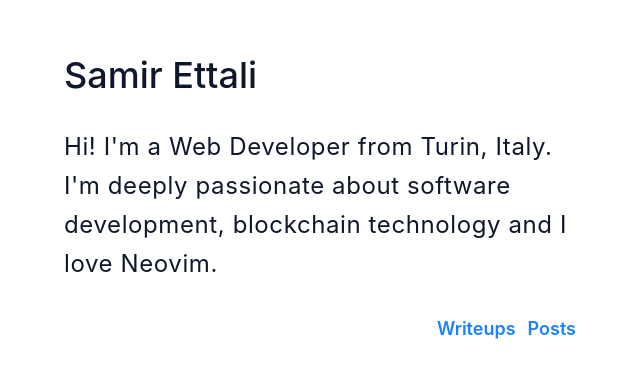
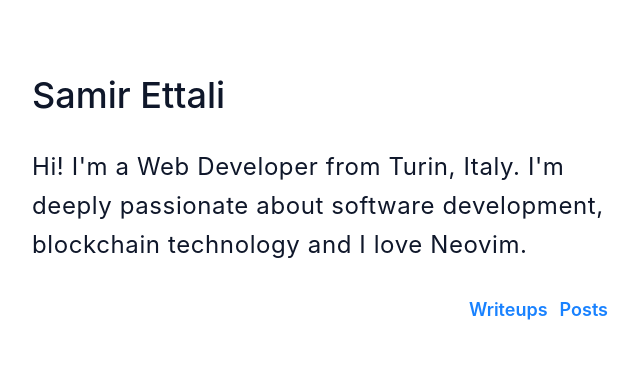
Before and after one commit to samirettali/blog, a Next.js app: page / in a window 1280 px wide. Shown: the part 201-578 px from the top of the page, without its empty margins (320-960 px from the left). Built offline with nearby package versions, Linux system fonts and the light colour scheme.

Commit message:
Increased width

```diff
--- a/pages/index.tsx
+++ b/pages/index.tsx
@@ -7,7 +7,7 @@ const Home = () => {
     <Layout
       showNavbar={false}
       containerClassname='px-8'
-      contentClassname='flex flex-col max-w-lg mx-auto md:mt-0 mt-8 md:justify-center h-screen'
+      contentClassname='flex flex-col max-w-xl mx-auto md:mt-0 mt-8 md:justify-center h-screen'
     >
       <div className='text-4xl mb-8 font-medium'>
         Samir Ettali
```
